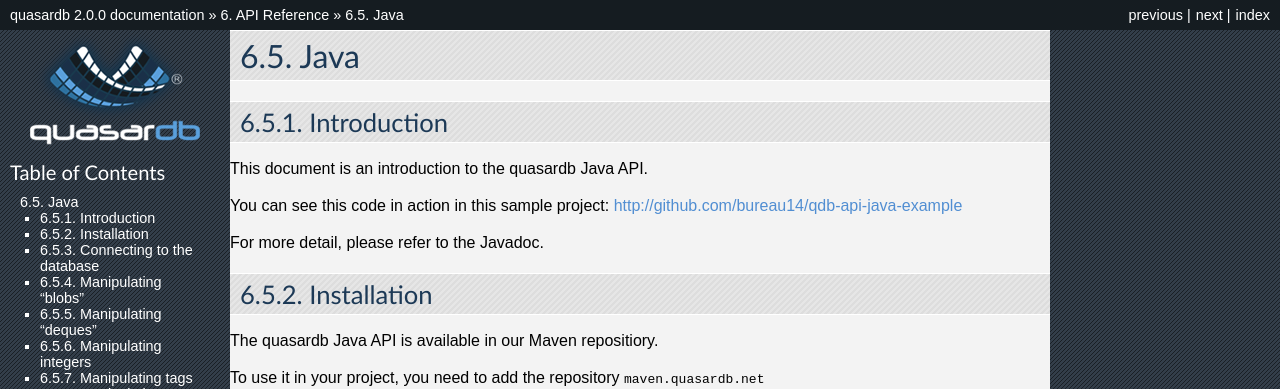
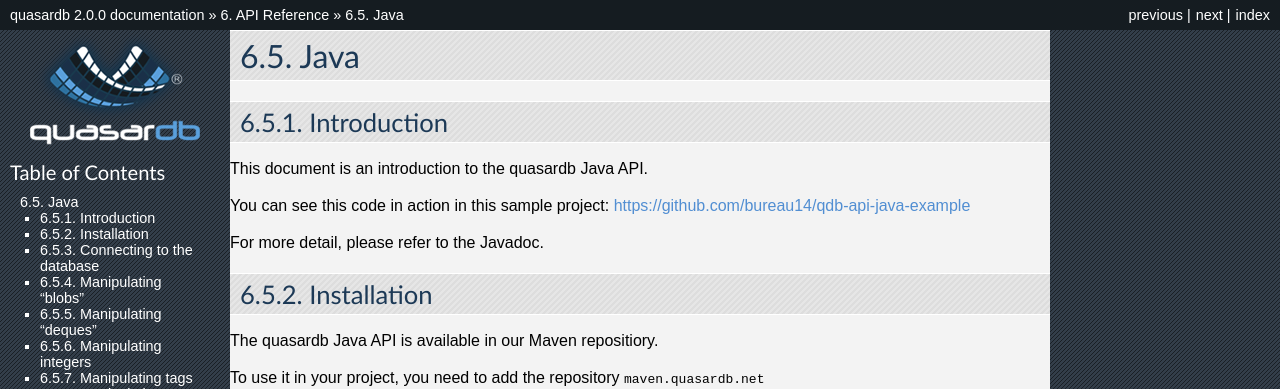
Before and after one commit to iltommi/qdb-documentation, a Sphinx documentation site: the page built from source/api/java.rst, in a window 1280 px wide and 900 px high. Shown: the top 389 px of the window. Built offline with Sphinx 7.4.7, drawn with Linux system fonts in a browser that asks for light colours; part of the change alters nothing that is shown.

Commit message:
Fix links.

```diff
--- a/source/administration/installation_azure.rst
+++ b/source/administration/installation_azure.rst
@@ -10,14 +10,14 @@ Quasardb is directly available on `Azure Marketplace <https://azure.microsoft.co
 Windows Instance
 ----------------
 
- #. Create a `Windows <https://azure.microsoft.com/en-us/documentation/articles/virtual-machines-windows-tutorial/>`_  virtual machine. Make sure your purchased and configured options meet the :ref:`sysreq-windows`.
+ #. Create a `Windows <https://docs.microsoft.com/en-us/azure/virtual-machines/virtual-machines-windows-hero-tutorial>`_  virtual machine. Make sure your purchased and configured options meet the :ref:`sysreq-windows`.
  #. Log in to your virtual machine.
  #. Complete the quasardb :doc:`installation_windows` instructions.
 
 Linux Instance
 --------------
 
- #. Create a `Linux <https://azure.microsoft.com/en-us/documentation/articles/virtual-machines-linux-tutorial/>`_  virtual machine. Make sure your purchased and configured options meet the :ref:`sysreq-linux`.
+ #. Create a `Linux <https://docs.microsoft.com/en-us/azure/virtual-machines/virtual-machines-linux-quick-create-cli>`_  virtual machine. Make sure your purchased and configured options meet the :ref:`sysreq-linux`.
  #. Log in to your virtual machine.
  #. Complete the quasardb installation instructions for your Linux distribution:
 
--- a/source/administration/installation_docker.rst
+++ b/source/administration/installation_docker.rst
@@ -8,7 +8,7 @@ Software Installation
 Depending on your host operating system, all of the following docker commands may require root permissions.
 
  #. Verify your system meets the :doc:`system_requirements`.
- #. Install `Docker <http://www.docker.com>`_ for your host operating system.
+ #. Install `Docker <https://www.docker.com>`_ for your host operating system.
  #. Install the qdb image using ``docker pull bureau14/qdb``.
  #. Install the qdb-http image using ``docker pull bureau14/qdb-http``.
 
--- a/source/administration/installation_juju.rst
+++ b/source/administration/installation_juju.rst
@@ -8,7 +8,7 @@ The quasardb JuJu charm is only supported on Ubuntu at this time.
 Ubuntu Instance
 ---------------
 
- #. Install JuJu on your machine using the `JuJu quickstart instructions <https://jujucharms.com/get-started>`_.
+ #. Install JuJu on your machine using the `JuJu quickstart instructions <https://jujucharms.com/docs/stable/getting-started>`_.
  #. Clone the JuJu charm repository with ``git clone https://github.com/bureau14/qdb-juju-charms``.
  #. Enter the directory for your Ubuntu installation.
  #. Install the first quasardb node with ``juju deploy quasardb-xtp``.
--- a/source/api/java.rst
+++ b/source/api/java.rst
@@ -10,7 +10,7 @@ Introduction
 This document is an introduction to the quasardb Java API.
 
 You can see this code in action in this sample project:
-http://github.com/bureau14/qdb-api-java-example
+https://github.com/bureau14/qdb-api-java-example
 
 For more detail, please refer to the Javadoc.
 
--- a/source/primer.rst
+++ b/source/primer.rst
@@ -148,7 +148,7 @@ If you have your own application, you may find it cumbersome to run a third-part
 That's why we have APIs! We currently support :doc:`api/c`, :doc:`api/cpp`, :doc:`api/java`, `PHP <https://doc.quasardb.net/php/>`_, `.NET <https://doc.quasardb.net/dotnet/>`_,
 :doc:`api/nodejs` and :doc:`api/python`.
 
-You can either fetch a binary package or build the API from source (BSD License). You will find them on `GitHub <http://github.com/bureau14>`_. Our APIs do their
+You can either fetch a binary package or build the API from source (BSD License). You will find them on `GitHub <https://github.com/bureau14>`_. Our APIs do their
 best to be simple and straightforward.
 
 Here is a short Python code snippet:
```
